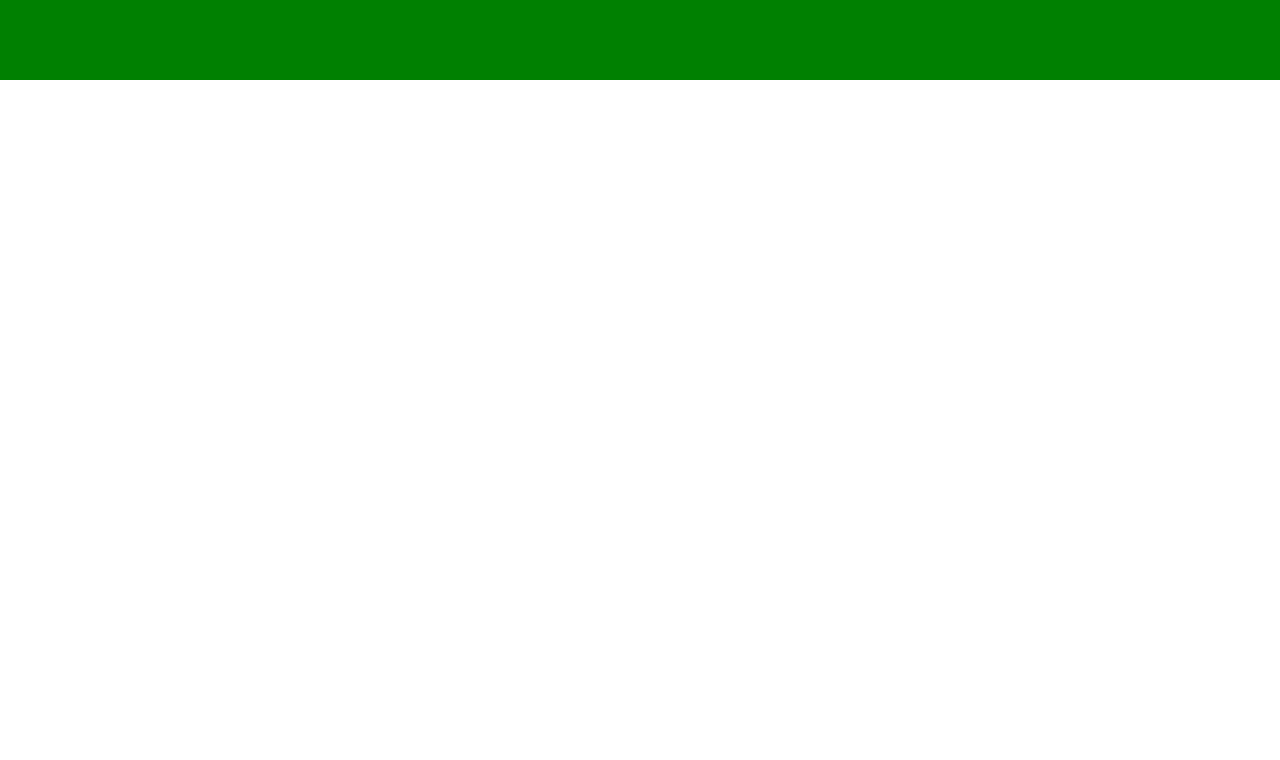
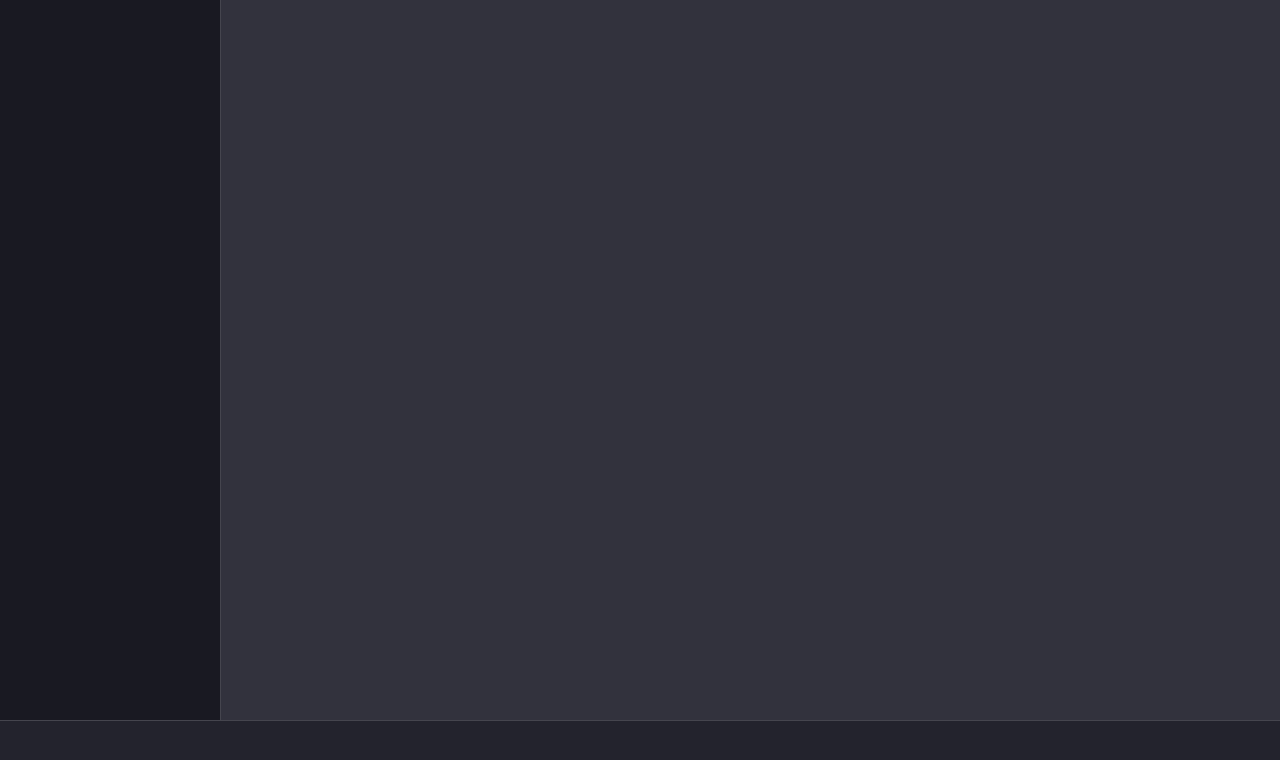
Before and after one commit to Ugutibigui/Clone-Music, a React (Vite) app in the folder Front/frontMusic/: page / in a window 1280 px wide. Shown: the top 760 px of the page. Built offline with nearby package versions, Linux system fonts and the light colour scheme.

Commit message:
criando primeira estrutura front

```diff
--- a/Front/frontMusic/src/App.css
+++ b/Front/frontMusic/src/App.css
@@ -1,7 +1,4 @@
 .App {
-  width: 100vw;
-  heigth: 100vh;
-  background-color: red;
   display: flex;
   flex-direction: column;
   align-items: center;
@@ -9,12 +6,31 @@
 }
 
 .top{
-  width: 100px;
-  height: calc(100% - 80px);
-  background-color: red;
+  width: 100%;
+  height: calc(100vh - 80px);
+  background-color: #32323D;
+  display: flex;
 }
+
+.left-menu{
+  width: 220px;
+  background-color: #191922;
+  border-right: 1px solid #45454e;
+}
+
+.content{
+  overflow: auto;
+}
+
 .bottom{
   min-height: 80px;
   width: 100%;
-  background-color: green;
+  background-color: #23232d;
+  border-top: 1px solid #45454e;
 }
+
+.card{
+  width: 100px;
+  height: 100px;
+  background-color: aqua;
+}
--- a/Front/frontMusic/src/App.jsx
+++ b/Front/frontMusic/src/App.jsx
@@ -1,14 +1,18 @@
 import { useState } from 'react'
+import Card from './components/Card'
 import reactLogo from './assets/react.svg'
 import './App.css'
 
+
 function App() {
-  const [count, setCount] = useState(0)
+  const [count, setCount] = useState(1)
 
   return (
     <div className="App">
       <div className="top">
-        <div className='left-menu'></div>
+        <div className='left-menu'>
+
+        </div>
         <div className='content'>
           <header>
 
--- /dev/null
+++ b/Front/frontMusic/src/components/Card.jsx
@@ -0,0 +1,13 @@
+import { useState } from 'react'
+import '../App.css'
+
+function Card() {
+
+  return (
+    <div className='card'>
+        <h1>BOM DIA</h1>
+    </div>
+  )
+}
+
+export default Card
--- a/Front/frontMusic/src/index.css
+++ b/Front/frontMusic/src/index.css
@@ -29,6 +29,7 @@ body {
   padding: 0;
   width: 100vw;
   height: 100vh;
+  overflow: hidden;
 }
 
 h1 {
```
